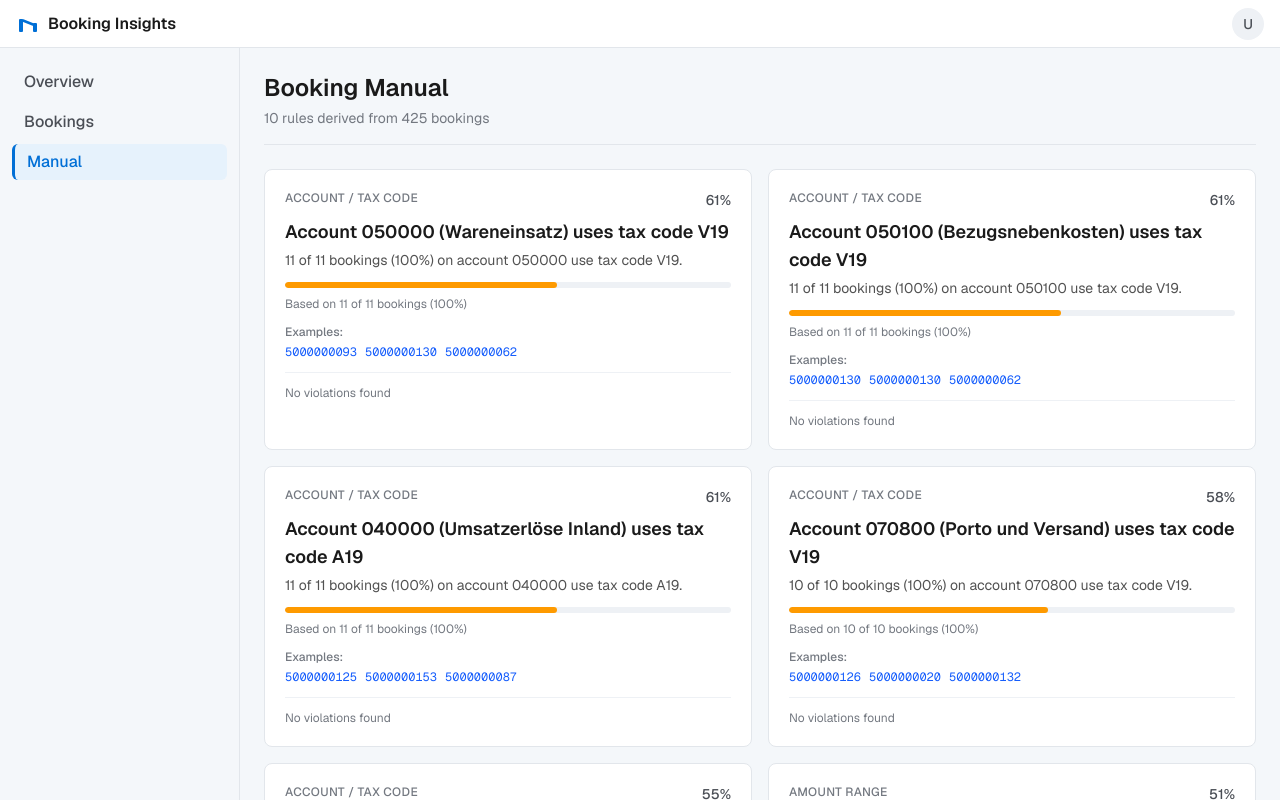
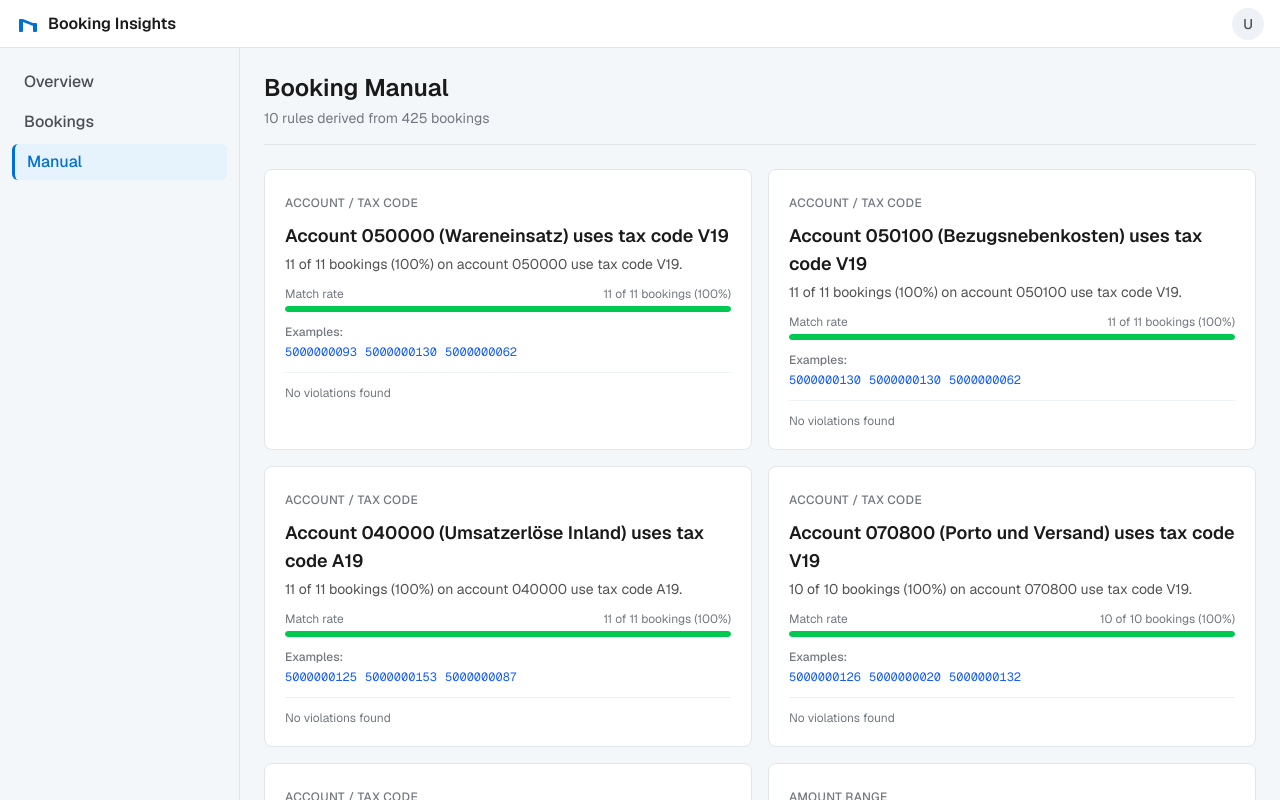
Before and after one commit to farambis/booking-insights, a Next.js app: page /manual in a window 1280 px wide. Shown: the top 800 px of the page. Built offline with nearby package versions, Linux system fonts and the light colour scheme.

Commit message:
Fix duplicate key error and clarify rule card UX
- Use index-based key to avoid duplicate documentId collisions
- Replace confusing confidence % and unlabeled bar with a clear
  'Match rate' bar showing supportCount/totalEvaluated with label
- Remove redundant standalone percentage

```diff
--- a/src/components/manual-rule-card.tsx
+++ b/src/components/manual-rule-card.tsx
@@ -41,14 +41,9 @@ export function ManualRuleCard({ rule }: ManualRuleCardProps) {
 
   return (
     <div className="rounded-lg border border-neutral-200 bg-white p-5">
-      <div className="flex items-start justify-between">
-        <span className="text-xs font-medium tracking-wide text-neutral-500 uppercase">
-          {CATEGORY_LABELS[rule.category]}
-        </span>
-        <span className="text-sm font-medium text-neutral-700">
-          {confidencePercent}%
-        </span>
-      </div>
+      <span className="text-xs font-medium tracking-wide text-neutral-500 uppercase">
+        {CATEGORY_LABELS[rule.category]}
+      </span>
 
       <h3 className="mt-2 text-lg font-semibold text-neutral-900">
         {rule.title}
@@ -56,25 +51,29 @@ export function ManualRuleCard({ rule }: ManualRuleCardProps) {
 
       <p className="mt-1 text-sm text-neutral-600">{rule.description}</p>
 
-      <div className="mt-3 h-1.5 w-full overflow-hidden rounded-full bg-neutral-100">
-        <div
-          className={`h-full rounded-full ${confidenceColor(rule.confidence)}`}
-          style={{ width: `${confidencePercent}%` }}
-        />
+      <div className="mt-3">
+        <div className="flex items-center justify-between text-xs text-neutral-500">
+          <span>Match rate</span>
+          <span>
+            {rule.supportCount} of {rule.totalEvaluated} bookings (
+            {supportPercent}%)
+          </span>
+        </div>
+        <div className="mt-1 h-1.5 w-full overflow-hidden rounded-full bg-neutral-100">
+          <div
+            className={`h-full rounded-full ${confidenceColor(rule.supportRatio)}`}
+            style={{ width: `${supportPercent}%` }}
+          />
+        </div>
       </div>
-
-      <p className="mt-2 text-xs text-neutral-500">
-        Based on {rule.supportCount} of {rule.totalEvaluated} bookings (
-        {supportPercent}%)
-      </p>
 
       {rule.evidence.length > 0 && (
         <div className="mt-3">
           <p className="text-xs font-medium text-neutral-500">Examples:</p>
           <div className="mt-1 flex flex-wrap gap-2">
-            {rule.evidence.map((e) => (
+            {rule.evidence.map((e, i) => (
               <a
-                key={e.documentId}
+                key={`${e.documentId}-${i}`}
                 href={`/bookings/${e.documentId}`}
                 className="font-mono text-xs text-blue-600 underline-offset-2 hover:underline"
               >
```
